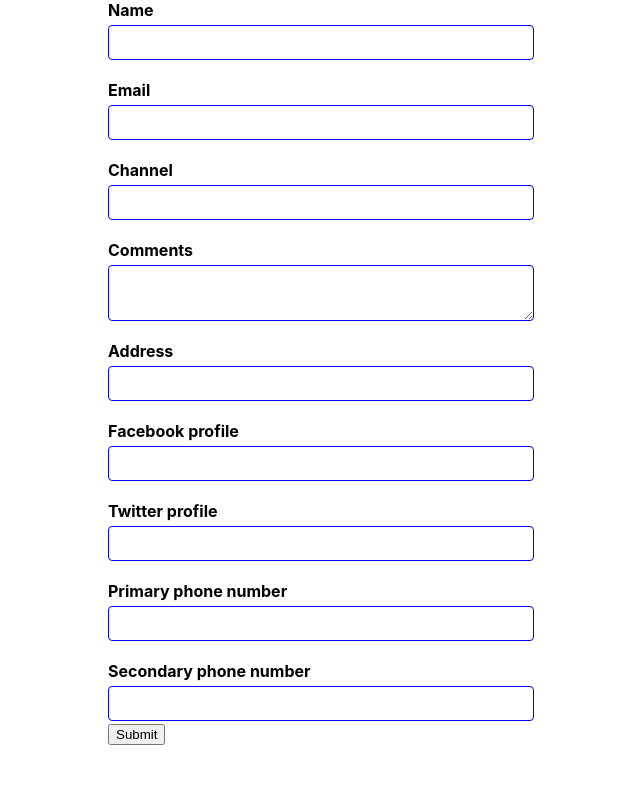
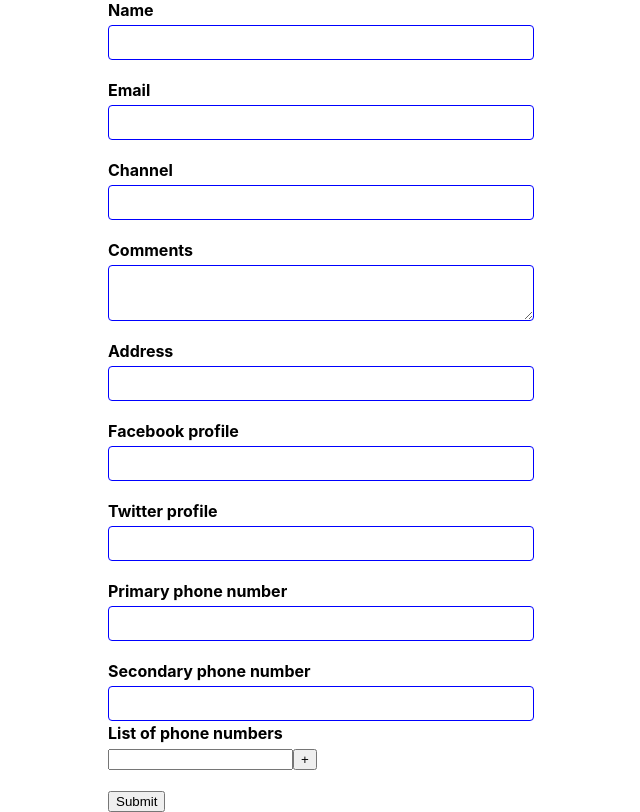
Before and after one commit to ChadmiRatnayake/ReactFormik, a React (Create React App) app in the folder react-formik-demo/: page / in a window 1280 px wide. Shown: the whole page, without its empty margins (319-959 px from the left). Built offline with nearby package versions, Linux system fonts and the light colour scheme.

Commit message:
FieldArray component

```diff
--- a/react-formik-demo/src/components/YouTubeForm.js
+++ b/react-formik-demo/src/components/YouTubeForm.js
@@ -1,5 +1,5 @@
 import React from 'react'
-import {Formik, Form, Field, ErrorMessage} from 'formik'
+import {Formik, Form, Field, ErrorMessage, FieldArray} from 'formik'
 import * as Yup from 'yup'
 import TextError from './TextError'
 
@@ -15,7 +15,9 @@
     twitter: ''
   },
   // when dealing with a list of values
-  phoneNumbers: ['', '']
+  phoneNumbers: ['', ''],
+  // dynamic form control
+  phNumbers: ['']
 }
 
 const onSubmit = values => {
@@ -123,6 +125,36 @@
               <Field type='text' id='secondaryPh' name='phoneNumbers[1]'/>
             </div>
 
+            {/*Dynamic form control (if the user wish to add mutiple numbers, allow him to add*/}
+            <div className='form-control'>
+              <label>List of phone numbers</label>
+              <FieldArray name='phNumbers'>
+                {
+                  (fieldArrayProps) => {
+                    console.log('field array props', fieldArrayProps)
+                    // extract following properties
+                    const {push, remove, form} = fieldArrayProps
+                    const {values} = form
+                    const {phNumbers} = values
+                    return <div>
+                      {
+                        phNumbers.map((phNumbers, index) => (
+                          <div key={index}>
+                            <Field name={`phNumbers[${index}]`}/>
+                            {
+                              index > 0 &&
+                              <button type='button' onClick={() => remove(index)}>-</button>
+                            }
+                            <button type='button' onClick={() => push('')}>+</button>
+                          </div>
+                        ))
+                      }
+                    </div>
+                  }
+                }
+              </FieldArray>
+            </div>
+
             <button type='submit'>Submit</button>
 
         </Form>
```
